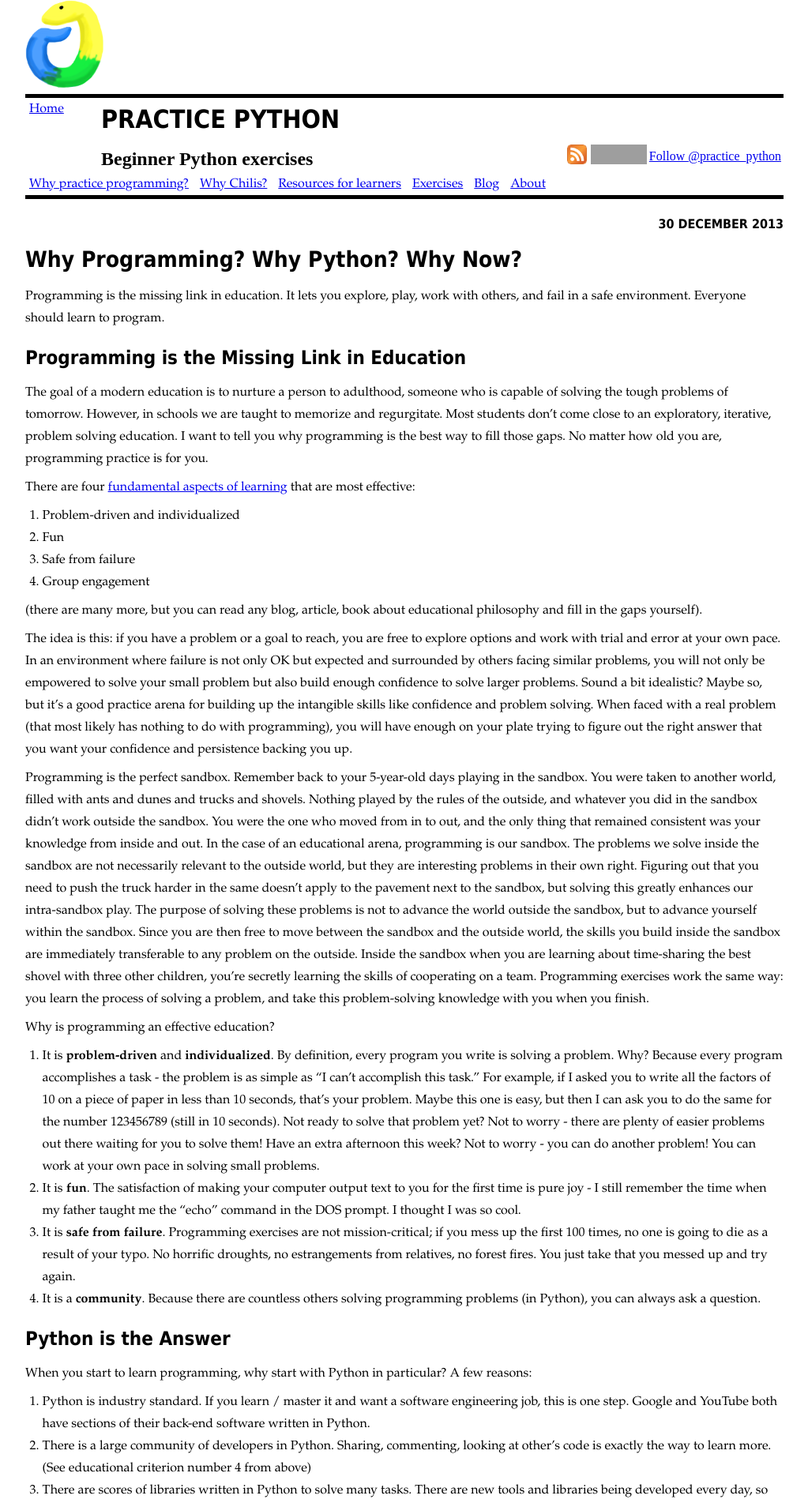
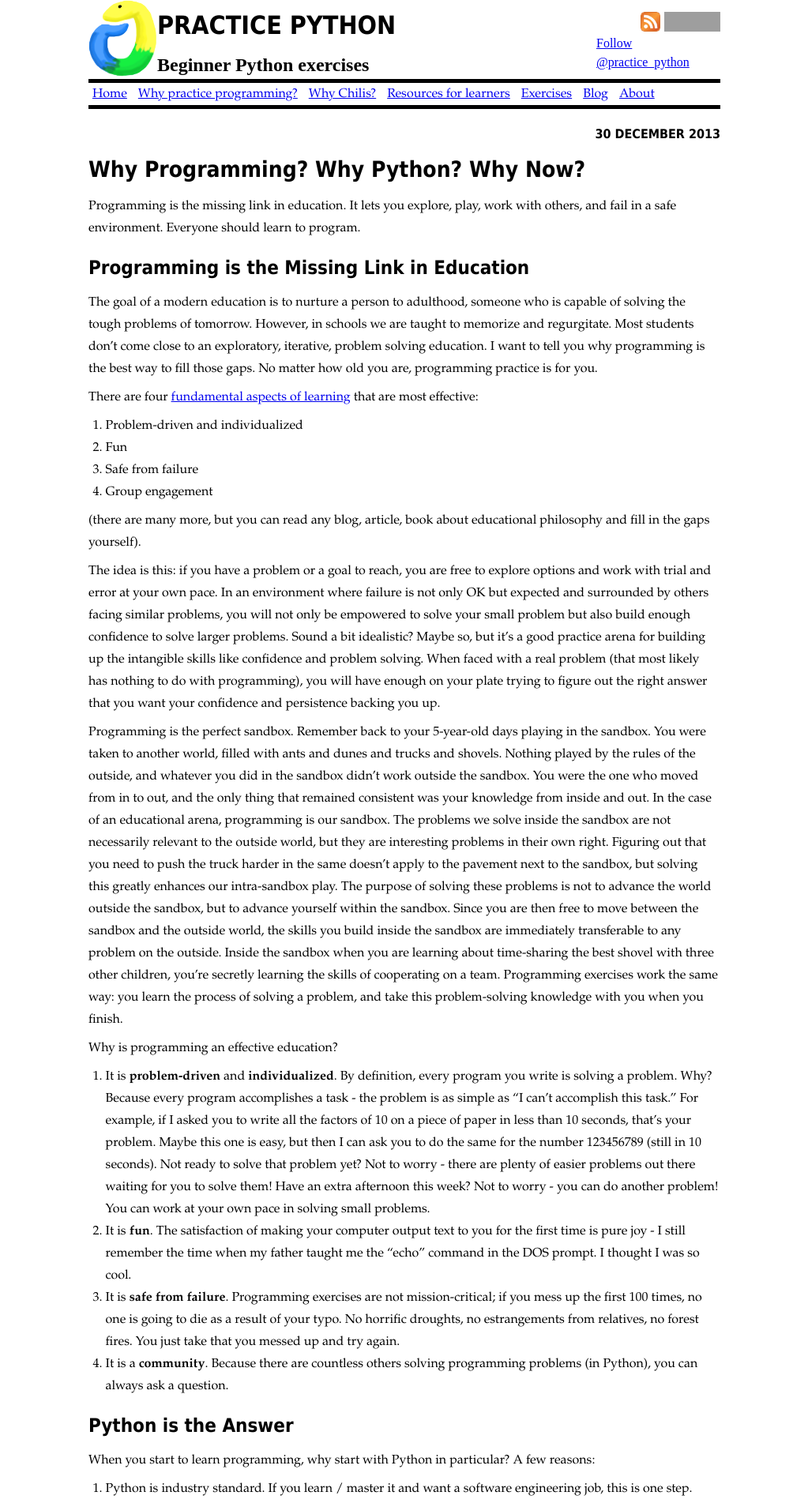
Before and after one commit to mprat/practicepython, a Jekyll site: the page built from _posts/2013-12-30-why-practice-python.md, in a window 1280 px wide. Shown: the top 1903 px of the page at 79% size, without its empty margins (128-1151 px from the left). Built offline with Jekyll 4.4.1, drawn with Linux system fonts in a browser that asks for light colours; comment, search, counter and statistics services are not loaded; grey boxes are pictures that could not be loaded.

Commit message:
fix header CSS

```diff
--- a/_includes/header.html
+++ b/_includes/header.html
@@ -3,16 +3,26 @@
 		<img class="logo" src="{{ site.baseurl }}/assets/img/logo.png">
 	</div>
 	<div class="header-text">
+		<div>
+			<div class="header-left">
 				<h1>Practice Python</h1>
 			<!-- 	<span id="gratipay" class="alwaysright leftmargin"><script data-gratipay-username="mprat"
 			        data-gratipay-widget="button"
 			        src="//grtp.co/v1.js"></script></span> -->
+			</div>
+	        <div class="header-right">
+	        	<div>
+				    <a href='http://cloud.feedly.com/#subscription%2Ffeed%2Fhttp%3A%2F%2Fpracticepython.org%2Fatom.xml'  target='blank'><img id='feedlyFollow' class="alwaysright leftmargin" src='http://s3.feedly.com/img/follows/feedly-follow-rectangle-volume-medium_2x.png' alt='follow us in feedly' width='71' height='25'></a>
+					<a href="{{ site.production_url }}/atom.xml" target="_blank"><img class="logo-small alwaysright" src="{{ site.baseurl }}/assets/img/rss_img.png" alt="Atom feed XML"></a>
+				</div>
 				<div class="twitter-icon">
 					<a href="https://twitter.com/practice_python" class="twitter-follow-button" data-show-count="false">Follow @practice_python</a><script async src="//platform.twitter.com/widgets.js" charset="utf-8"></script>
 				</div>
-	    <a href='http://cloud.feedly.com/#subscription%2Ffeed%2Fhttp%3A%2F%2Fpracticepython.org%2Fatom.xml'  target='blank'><img id='feedlyFollow' class="alwaysright leftmargin" src='http://s3.feedly.com/img/follows/feedly-follow-rectangle-volume-medium_2x.png' alt='follow us in feedly' width='71' height='25'></a>
-		<a href="{{ site.production_url }}/atom.xml" target="_blank"><img class="logo-small alwaysright" src="{{ site.baseurl }}/assets/img/rss_img.png" alt="Atom feed XML"></a>
+			</div>
+		</div>
+		<div>
 			<h2>Beginner Python exercises</h2>
+		</div>
 	</div>
 </div>
 <div class="header center">
--- a/css/main.css
+++ b/css/main.css
@@ -179,6 +179,7 @@ figure figcaption {
 
 .logodiv{
 	display: inline;
+	float: left;
 }
 
 .header-text {
@@ -217,7 +218,7 @@ figure figcaption {
 		margin-left: auto;
 		margin-right: auto;
 		display: block;
-		width: 100px;
+		width: 87px;
 	}
 }
 
@@ -236,18 +237,29 @@ figure figcaption {
 
 	.center {
 		width: 75%;
+		max-width: 800px;
 		margin-left: auto;
 		margin-right: auto;
 	}
 
 	.header-text{
 		display: inline;
-		width: 90%;
+		width: 80%;
+	}
+
+	.header-left {
+		width: 60%;
+		display: inline-block;
+	}
+
+	.header-right {
+		width: 20%;
 		float: right;
+		padding-top: 15px;
 	}
 
 	.logo {
-		width: 100px;
+		width: 87px;
 	}
 
 	#treehouse-mobile {
```
Lines whose indentation alone changed are shown as unchanged.
